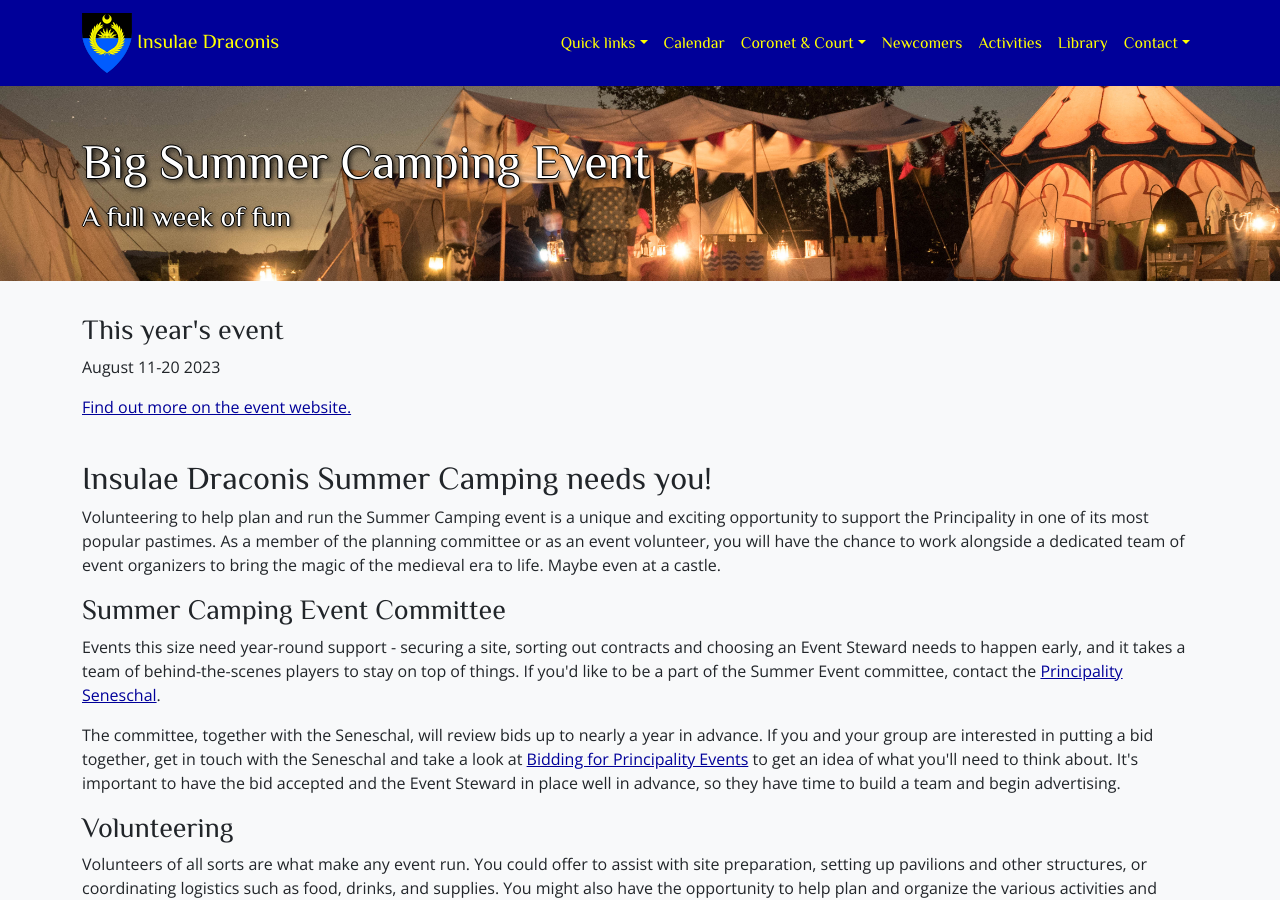
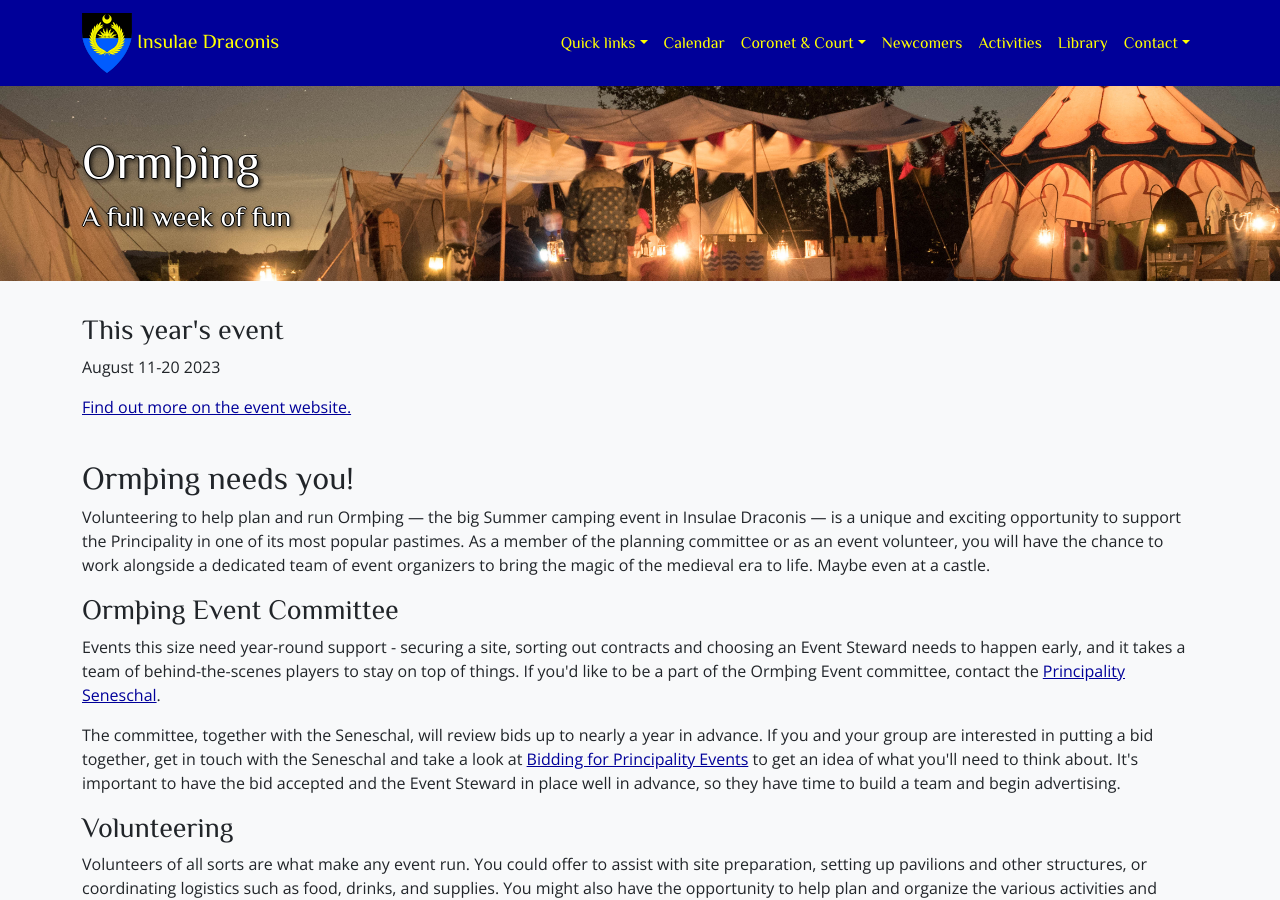
Before and after one commit to drachenwald/insulae-draconis, a Jekyll site: the page built from events/raglan/index.md, in a window 1280 px wide and 900 px high. Built offline with Jekyll 4.4.1, drawn with Linux system fonts in a browser that asks for light colours; comment, search, counter and statistics services are not loaded.

Commit message:
Update index.md

```diff
--- a/events/raglan/index.md
+++ b/events/raglan/index.md
@@ -1,5 +1,5 @@
 ---
-title: Big Summer Camping Event
+title: Ormþing
 subtitle: A full week of fun
 banner: /images/banner/night-camp.jpg
 ---
@@ -11,12 +11,12 @@ banner: /images/banner/night-camp.jpg
 <a href="https://sites.google.com/insulaedraconis.org/id-summer-event-2023?pli=1">Find out more on the event website.</a>
 <br>
 <br>
-<h2>Insulae Draconis Summer Camping needs you!</h2>
+<h2>Ormþing needs you!</h2>
 
-<p>Volunteering to help plan and run the Summer Camping event is a unique and exciting opportunity to support the Principality in one of its most popular pastimes. As a member of the planning committee or as an event volunteer, you will have the chance to work alongside a dedicated team of event organizers to bring the magic of the medieval era to life. Maybe even at a castle.</p>
+<p>Volunteering to help plan and run Ormþing — the big Summer camping event in Insulae Draconis — is a unique and exciting opportunity to support the Principality in one of its most popular pastimes. As a member of the planning committee or as an event volunteer, you will have the chance to work alongside a dedicated team of event organizers to bring the magic of the medieval era to life. Maybe even at a castle.</p>
 
-<h3>Summer Camping Event Committee</h3>
-<p>Events this size need year-round support - securing a site, sorting out contracts and choosing an Event Steward needs to happen early, and it takes a team of behind-the-scenes players to stay on top of things. If you'd like to be a part of the Summer Event committee, contact the <a href="mailto:seneschal@insulaedraconis.org">Principality Seneschal</a>.</p>
+<h3>Ormþing Event Committee</h3>
+<p>Events this size need year-round support - securing a site, sorting out contracts and choosing an Event Steward needs to happen early, and it takes a team of behind-the-scenes players to stay on top of things. If you'd like to be a part of the Ormþing Event committee, contact the <a href="mailto:seneschal@insulaedraconis.org">Principality Seneschal</a>.</p>
 
 <p>The committee, together with the Seneschal, will review bids up to nearly a year in advance. If you and your group are interested in putting a bid together, get in touch with the Seneschal and take a look at <a href="https://insulaedraconis.org/library/group-resources/bidding-for-events/">Bidding for Principality Events</a> to get an idea of what you'll need to think about. It's important to have the bid accepted and the Event Steward in place well in advance, so they have time to build a team and begin advertising.</p>
 
```
